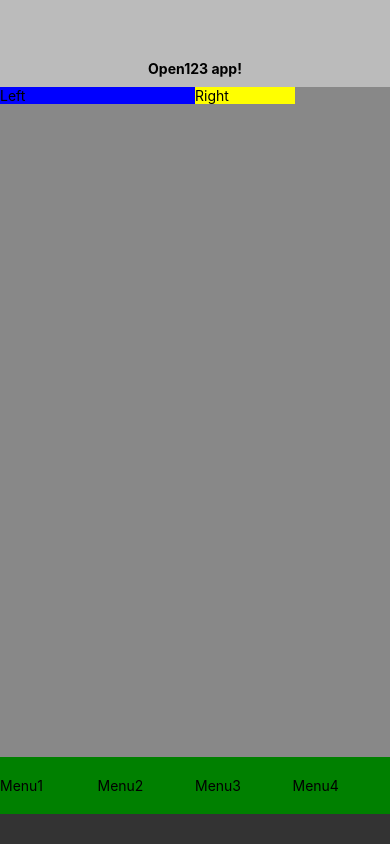
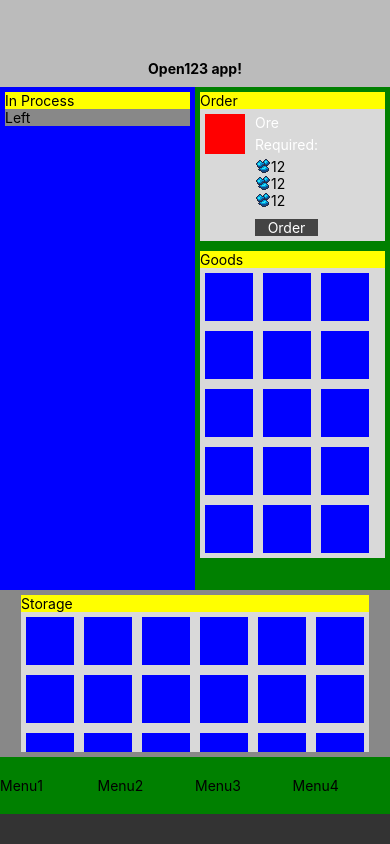
Before and after one commit to Aleksandr175/forgegod, a React Native app: screen / in a window 390 px wide. Built offline with nearby package versions, Linux system fonts and the light colour scheme.

Commit message:
Add layout

```diff
--- a/src/App.tsx
+++ b/src/App.tsx
@@ -1,4 +1,12 @@
-import { Pressable, StyleSheet, Text, View } from 'react-native';
+import {
+  Pressable,
+  StyleSheet,
+  Text,
+  View,
+  Image,
+  ScrollView,
+  FlatList,
+} from 'react-native';
 import { StatusBar } from 'expo-status-bar';
 import React from 'react';
 
@@ -13,10 +21,141 @@ export const App = () => {
       <View style={styles.appContent}>
         <View style={styles.screenContent}>
           <View style={styles.columnLeft}>
+            <View style={styles.containerWrapper}>
+              <View style={styles.containerTitle}>
+                <Text>In Process</Text>
+              </View>
+              <View style={styles.container}>
                 <Text>Left</Text>
               </View>
+            </View>
+          </View>
           <View style={styles.columnRight}>
-            <Text>Right</Text>
+            <View style={styles.containerWrapper}>
+              <View style={styles.containerTitle}>
+                <Text>Order</Text>
+              </View>
+              <View style={styles.container}>
+                <View style={styles.selectedItem}>
+                  <View style={styles.selectedItemImage}></View>
+                  <View style={styles.selectedItemInfo}>
+                    <Text style={styles.selectedItemTitle}>Ore</Text>
+                    <Text style={styles.selectedItemTitle}>Required:</Text>
+                    <View style={styles.selectedItemRequired}>
+                      <Image
+                        style={styles.iconSmall}
+                        source={require('./images/ore.png')}
+                      />
+                      <Text>12</Text>
+                    </View>
+                    <View style={styles.selectedItemRequired}>
+                      <Image
+                        style={styles.iconSmall}
+                        source={require('./images/ore.png')}
+                      />
+                      <Text>12</Text>
+                    </View>
+                    <View style={styles.selectedItemRequired}>
+                      <Image
+                        style={styles.iconSmall}
+                        source={require('./images/ore.png')}
+                      />
+                      <Text>12</Text>
+                    </View>
+                    <View style={styles.separator}></View>
+                    <Pressable
+                      style={styles.button}
+                      onPress={() => {
+                        alert('button');
+                      }}
+                    >
+                      <Text style={styles.buttonText}>Order</Text>
+                    </Pressable>
+                  </View>
+                </View>
+              </View>
+            </View>
+            <View style={styles.containerWrapper}>
+              <View style={styles.containerTitle}>
+                <Text>Goods</Text>
+              </View>
+              <View style={styles.container}>
+                <View style={styles.storageGrid}>
+                  <View style={styles.storageGridItem}></View>
+                  <View style={styles.storageGridItem}></View>
+                  <View style={styles.storageGridItem}></View>
+                  <View style={styles.storageGridItem}></View>
+                  <View style={styles.storageGridItem}></View>
+                  <View style={styles.storageGridItem}></View>
+                  <View style={styles.storageGridItem}></View>
+                  <View style={styles.storageGridItem}></View>
+                  <View style={styles.storageGridItem}></View>
+                  <View style={styles.storageGridItem}></View>
+                  <View style={styles.storageGridItem}></View>
+                  <View style={styles.storageGridItem}></View>
+                  <View style={styles.storageGridItem}></View>
+                  <View style={styles.storageGridItem}></View>
+                  <View style={styles.storageGridItem}></View>
+                </View>
+              </View>
+            </View>
+          </View>
+        </View>
+
+        <View style={styles.containerWrapper}>
+          <View style={styles.containerTitle}>
+            <Text>Storage</Text>
+          </View>
+          <View style={styles.container}>
+            <View style={styles.storageGrid}>
+              <FlatList
+                style={styles.storageGridList}
+                data={[
+                  { id: 1 },
+                  { id: 1 },
+                  { id: 1 },
+                  { id: 1 },
+                  { id: 1 },
+                  { id: 1 },
+                  { id: 1 },
+                  { id: 1 },
+                  { id: 1 },
+                  { id: 1 },
+                  { id: 1 },
+                  { id: 1 },
+                  { id: 1 },
+                  { id: 1 },
+                  { id: 1 },
+                  { id: 1 },
+                  { id: 1 },
+                  { id: 1 },
+                  { id: 1 },
+                  { id: 1 },
+                  { id: 1 },
+                  { id: 1 },
+                  { id: 1 },
+                  { id: 1 },
+                  { id: 1 },
+                  { id: 1 },
+                  { id: 1 },
+                  { id: 1 },
+                  { id: 1 },
+                  { id: 1 },
+                  { id: 1 },
+                  { id: 1 },
+                  { id: 1 },
+                  { id: 1 },
+                  { id: 1 },
+                  { id: 1 },
+                ]}
+                numColumns={6}
+                renderItem={({ item }) => (
+                  <View style={styles.storageGridItem}></View>
+                )}
+                keyExtractor={(item) => item.id}
+              />
+            </View>
+          </View>
         </View>
       </View>
       <View style={styles.bottomMenu}>
@@ -53,7 +192,6 @@ export const App = () => {
           <Text>Menu4</Text>
         </Pressable>
       </View>
-      </View>
     </>
   );
 };
@@ -87,13 +225,75 @@ const styles = StyleSheet.create({
   screenContent: {
     flexDirection: 'row',
     width: '100%',
+    height: '75%',
   },
   columnLeft: {
     backgroundColor: 'blue',
     width: '50%',
   },
   columnRight: {
+    backgroundColor: 'green',
+    width: '50%',
+  },
+  panelOrdersInProcess: {
+    backgroundColor: '#444',
+  },
+  storageGrid: {
+    backgroundColor: '#D9D9D9',
+    flexDirection: 'row',
+    flexWrap: 'wrap',
+    width: '100%',
+  },
+  storageGridList: {
+    height: 140,
+  },
+  storageGridItem: {
+    margin: 5,
+    backgroundColor: 'blue',
+    width: 48,
+    height: 48,
+  },
+  selectedItem: {
+    padding: 5,
+    backgroundColor: '#D9D9D9',
+    flexDirection: 'row',
+  },
+  selectedItemImage: {
+    width: 40,
+    height: 40,
+    backgroundColor: 'red',
+    marginRight: 10,
+  },
+  selectedItemInfo: {},
+  selectedItemTitle: {
+    color: 'white',
+    paddingBottom: 5,
+  },
+  selectedItemRequired: {
+    flexDirection: 'row',
+  },
+  iconSmall: {
+    width: 16,
+    height: 16,
+  },
+  button: {
+    backgroundColor: '#444',
+  },
+  buttonText: {
+    textAlign: 'center', // <-- the magic
+    color: 'white',
+  },
+  separator: {
+    padding: 5,
+  },
+  containerWrapper: {
+    margin: 5,
+  },
+  containerTitle: {
     backgroundColor: 'yellow',
-    width: 100,
+  },
+  container: {
+    backgroundColor: '#888',
+    width: '100%',
   },
 });
```
Also changed, not shown: src/images/ore.png (added). Lines whose indentation alone changed are shown as unchanged.
